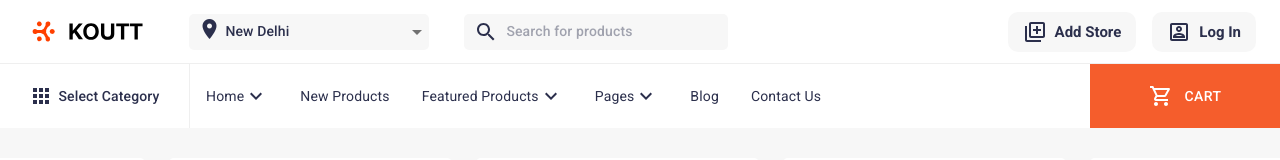
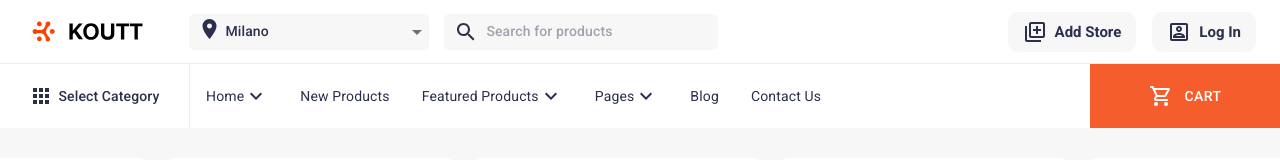
Before and after one commit to apexof/gambo-market, a Next.js app: page / in a window 1280 px wide. Shown: the top 160 px of the page. Built offline with nearby package versions, Linux system fonts and the light colour scheme.

Commit message:
Copyright

```diff
--- a/components/Footer/BottomFooter.jsx
+++ b/components/Footer/BottomFooter.jsx
@@ -67,7 +67,7 @@ export default function BottomFooter() {
                 </Grid>
                 <Box mt={2}>
                     <Typography align="center">
-                        Copyright 2020 Gambolthemes . All rights reserved
+                        © Copyright 2021 Koutt . All rights reserved
             </Typography>
                 </Box>
             </Container>
--- a/components/Header/Header.jsx
+++ b/components/Header/Header.jsx
@@ -65,35 +65,55 @@ const useStyles = makeStyles(theme => ({
 const selectItems = [
     {
         id: 0,
-        title: "Gurugram"
+        title: "Alessandria"
     },
     {
         id: 1,
-        title: "New Delhi"
+        title: "Milano"
     },
     {
         id: 2,
-        title: "Bangaluru"
+        title: "Monza"
     },
     {
         id: 3,
-        title: "Mumbai"
+        title: "Novara"
     },
     {
         id: 4,
-        title: "Hyderabad"
+        title: "Torino"
     },
     {
         id: 5,
-        title: "Kolkata"
+        title: "Cremona"
     },
     {
         id: 6,
-        title: "Ludhiana"
+        title: "Brescia"
     },
     {
         id: 7,
-        title: "Chandigrah"
+        title: "Parma"
+    },
+    {
+        id: 8,
+        title: "Bregamo"
+    },
+    {
+        id: 9,
+        title: "Venezia"
+    },
+    {
+        id: 10,
+        title: "Genova"
+    },
+    {
+        id: 11,
+        title: "Reggio Emiglia"
+    },
+    {
+        id: 10,
+        title: "Modena"
     },
 ]
 
--- a/components/Header/HeaderTop/HeaderSearch.jsx
+++ b/components/Header/HeaderTop/HeaderSearch.jsx
@@ -5,7 +5,7 @@ import { makeStyles } from "@material-ui/core/styles";
 
 const useStyles = makeStyles((theme) => ({
     form: {
-        margin: "0 auto 0 35px",
+        margin: "0 auto 0 15px",
         width: "100%",
         display: "none",
         [theme.breakpoints.up('sm')]: {
--- a/components/PagesData/Product/Texts.jsx
+++ b/components/PagesData/Product/Texts.jsx
@@ -68,7 +68,7 @@ const texts = [
     {
         id: 3,
         title: "Seller",
-        text: `Gambolthemes Pvt Ltd, Sks Nagar, Near Mbd Mall, Ludhana, 141001`,
+        text: `Koutt Pvt Ltd, Sks Nagar, Near Mbd Mall, Ludhana, 141001`,
     },
     {
         id: 4,
--- a/components/PagesData/Product/TextsOld.jsx
+++ b/components/PagesData/Product/TextsOld.jsx
@@ -34,7 +34,7 @@ const texts = [
     {
         id: 3,
         title: "Seller",
-        text: `Gambolthemes Pvt Ltd, Sks Nagar, Near Mbd Mall, Ludhana, 141001`,
+        text: `Koutt Pvt Ltd, Sks Nagar, Near Mbd Mall, Ludhana, 141001`,
     },
     {
         id: 4,
```
Also changed, not shown: 1 other file (tests, documents, lock files or other folders).
